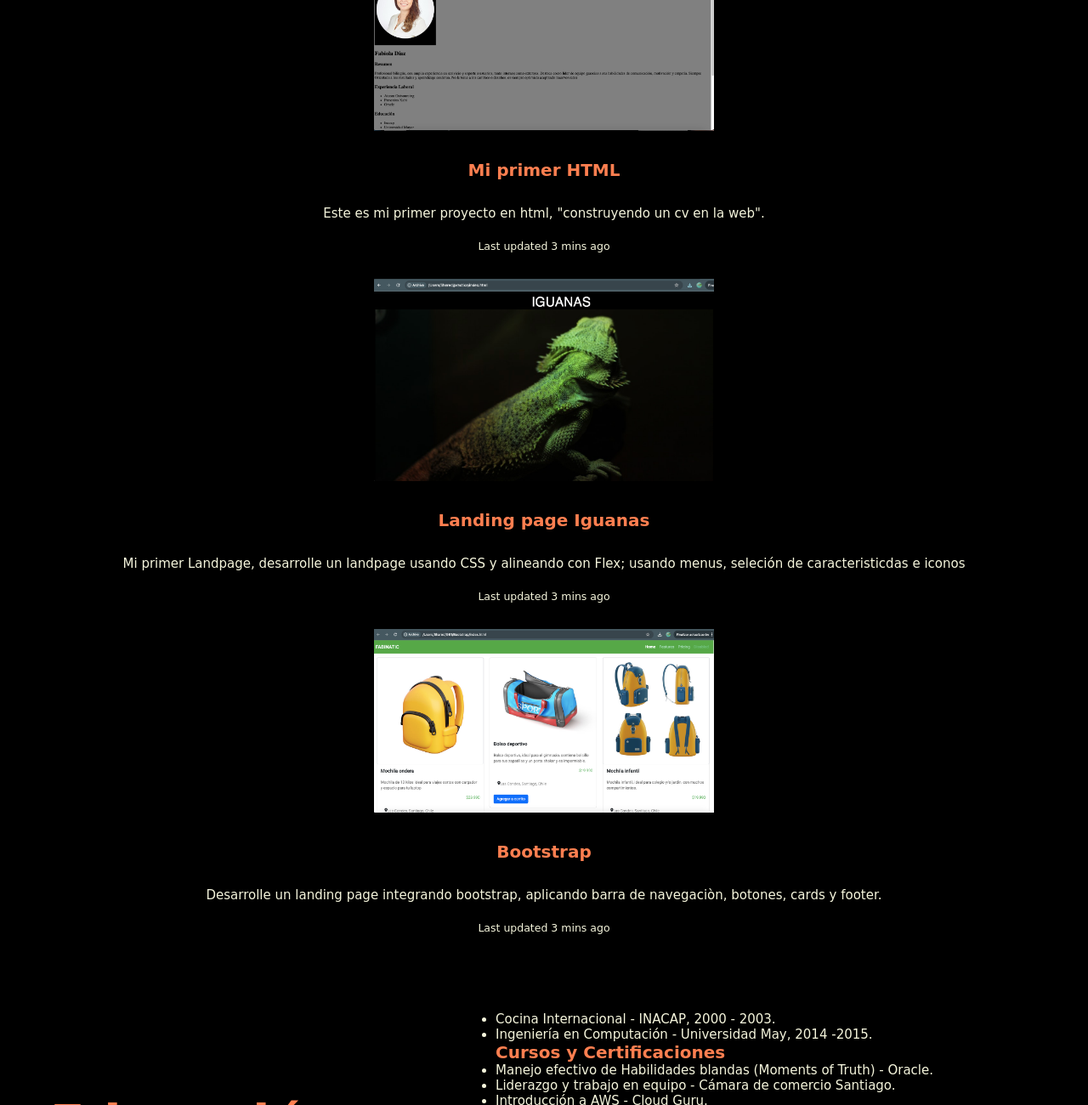
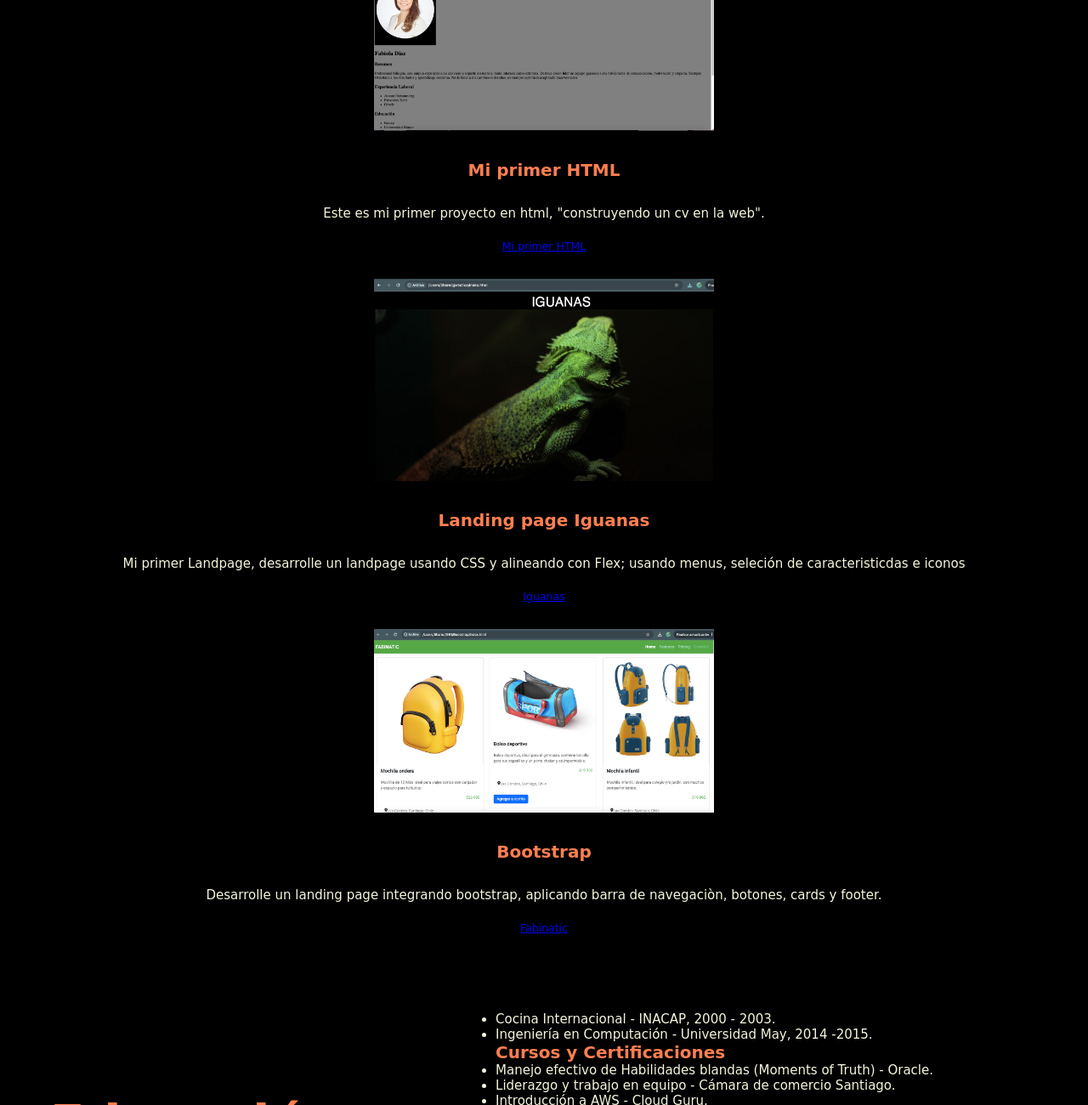
Before and after one commit to Fabilouis/Fabilouis.github.io, a plain HTML site: page index.html in a window 1280 px wide. Shown: the part 717-2017 px from the top of the page at 85% size. Drawn offline with Linux system fonts and the light colour scheme; a web font is replaced by a local one.

Commit message:
se agregan links de mis primeros proyectos

```diff
--- a/index.html
+++ b/index.html
@@ -55,7 +55,10 @@
               <p class="card-text">Este es mi primer proyecto en html, "construyendo un cv en la web". </p>
             </div>
             <div class="card-footer">
-              <small class="text-body-secondary">Last updated 3 mins ago</small>
+              <a href="https://github.com/Fabilouis/cv.github.io" target="_blank" alt="Iconofooter">
+                <small class="text-body-secondary">Mi primer HTML</small>
+              </a>
+
             </div>
           </div>
         </div>
@@ -67,7 +70,9 @@
               <p class="card-text">Mi primer Landpage, desarrolle un landpage usando CSS y alineando con Flex; usando menus, seleción de caracteristicdas e iconos </p>
             </div>
             <div class="card-footer">
-              <small class="text-body-secondary">Last updated 3 mins ago</small>
+              <a href="https://github.com/Fabilouis/Booststrap-iguanas.github.io" target="_blank" alt="Iconofooter">
+                <small class="text-body-secondary">Iguanas</small>
+              </a>
             </div>
           </div>
         </div>
@@ -79,7 +84,9 @@
               <p class="card-text"> Desarrolle un landing page integrando bootstrap, aplicando barra de navegaciòn, botones, cards y footer. </p>
             </div>
             <div class="card-footer">
-              <small class="text-body-secondary">Last updated 3 mins ago</small>
+              <a href="https://github.com/Fabilouis/fabinatic.github.io" target="_blank" alt="Iconofooter">
+                <small class="text-body-secondary">Fabinatic</small>
+              </a>
             </div>
           </div>
         </div>
```
